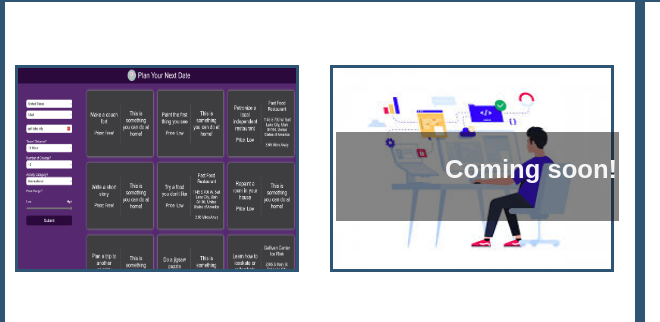
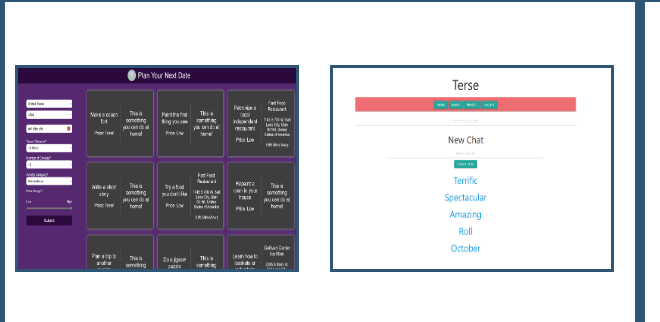
Before and after one commit to Greeny467/02-challenge, a plain HTML site: page index.html in a window 1280 px wide. Shown: the part 194-516 px from the top of the page, 0-660 px from the left. Drawn offline with Linux system fonts and the light colour scheme.

Commit message:
added project 2 to portfolio

```diff
--- a/index.html
+++ b/index.html
@@ -34,11 +34,9 @@
                         </a>
                     </div>
                     <div class="appimage upperimage">
-                        <a href="https://greeny467.github.io/EmptyWebpage/">
-                            <img src="assets/images/computerdude.jpeg" alt="An image of someone at a computer">
+                        <a href="https://tersesocialmedia-production.up.railway.app/">
+                            <img src="assets/images/terse_screenshot.png" alt="A screenshot of the terse website">
                         </a>
-                        <div class="box"></div>
-                        <h3 class="appimagetext">Coming soon!</h3>
                     </div>
                     <div class="appimage">
                         <a href="https://greeny467.github.io/EmptyWebpage/">
```
Also changed, not shown: assets/images/terse_screenshot.png (added).
